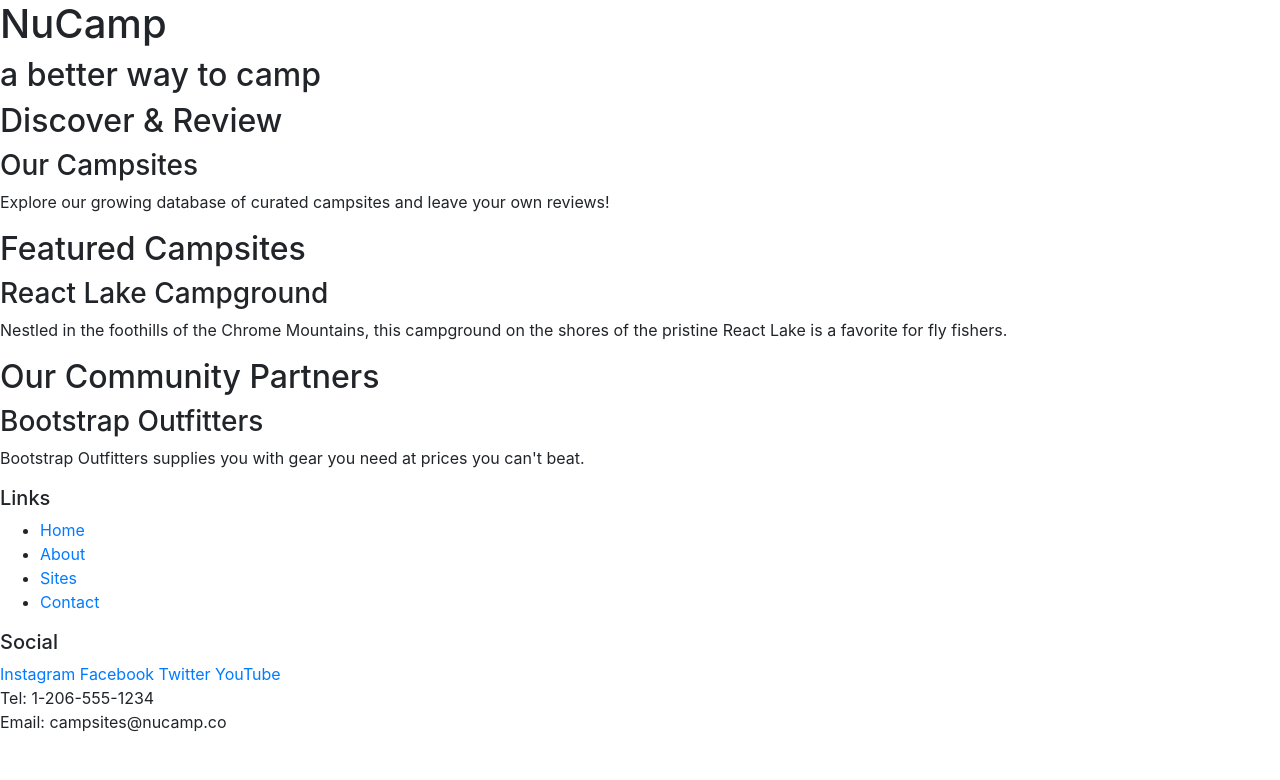
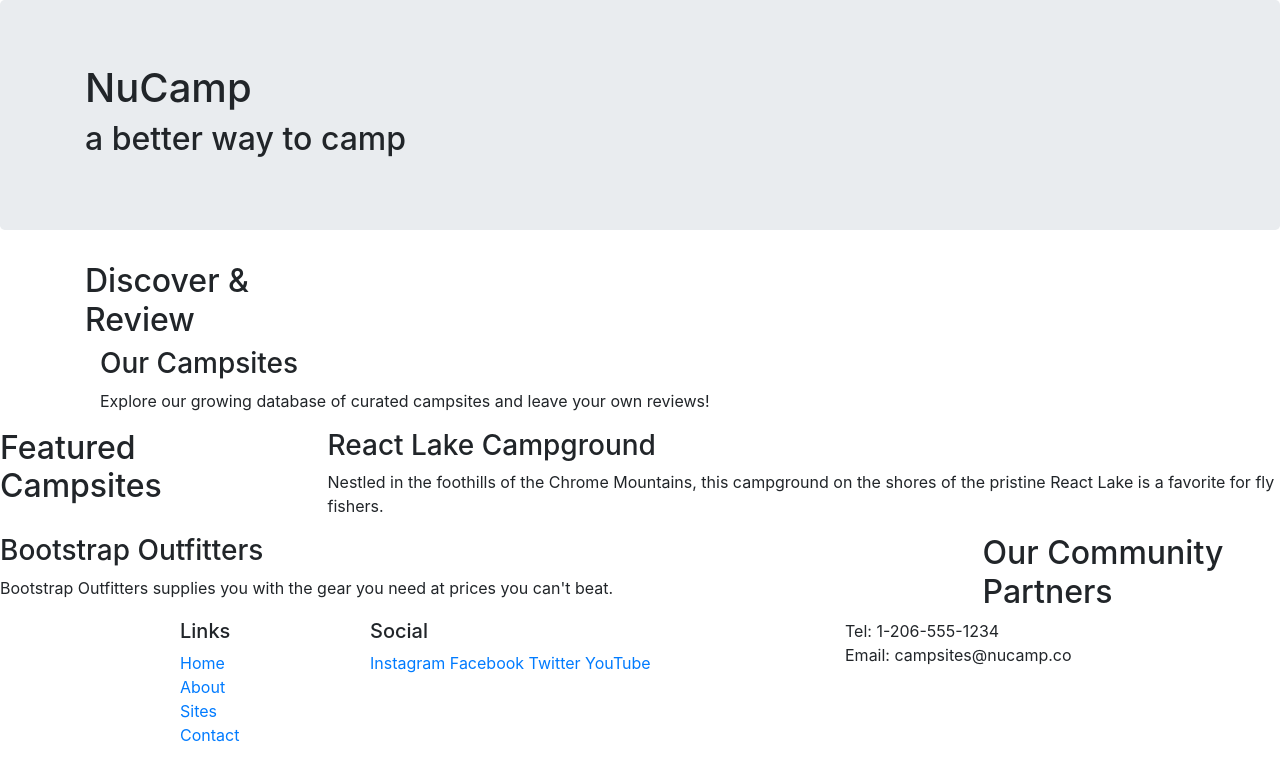
Before and after one commit to Codelife808/nucampsite, a website: page index.html in a window 1280 px wide. Drawn offline with nearby package versions, Linux system fonts and the light colour scheme.

Commit message:
Bootstrap Grid

```diff
--- a/index.html
+++ b/index.html
@@ -13,51 +13,74 @@
 </head>
 <body>
 
-    <header>
-        <div>
+    <header class="jumbotron">
+        <div class="container">
+            <div class="row">
+                <div class="col">
                     <h1>NuCamp</h1>
                     <h2>a better way to camp</h2>
                 </div>
+            </div>
+        </div>
     </header>
 
-    <div>
+    <div class="container">
+        <div class="row">
+            <div class="col-sm-4 order-sm-last col-md-3">
                 <h2>Discover & Review</h2>
+            </div>
+            </div>
+            <div class="col">
                 <h3>Our Campsites</h3>
                 <p>Explore our growing database of curated campsites and leave your own reviews!</p>
             </div>
+        </div>
 
-    <div>
+        <div class="row">
+            <div class="col-sm-4 col-md-3">
                 <h2>Featured Campsites</h2>
+            </div>
+            <div class="col">
                 <h3>React Lake Campground</h3>
                 <p>Nestled in the foothills of the Chrome Mountains, this campground on the shores of the pristine React Lake is a favorite for fly fishers.</p>
             </div>
+        </div>
 
-    <div>
+        <div class="row">
+            <div class="col-sm-4 order-sm-last col-md-3">
                 <h2>Our Community Partners</h2>
+            </div>
+            <div class="col">
                 <h3>Bootstrap Outfitters</h3>
-        <p>Bootstrap Outfitters supplies you with gear you need at prices you can't beat.</p>
+                <p>Bootstrap Outfitters supplies you with the gear you need at prices you can't beat.</p>
+            </div>
+        </div>
     </div>
 
     <footer>
-        <div>
+        <div class="container">
+            <div class="row">
+                <div class="col-4 col-sm-2 offset-1">
                     <h5>Links</h5>
-            <ul>
+                    <ul class="list-unstyled">
                         <li><a href="#">Home</a></li>
                         <li><a href="#">About</a></li>
                         <li><a href="#">Sites</a></li>
                         <li><a href="#">Contact</a></li>
                     </ul>
                 </div>
-        <div>
+                <div class="col-6 col-sm-5">
                     <h5>Social</h5>
                     <a href="http://instagram.com/">Instagram</a>
                     <a href="http://facebook.com/">Facebook</a>
                     <a href="http://twitter.com/">Twitter</a>
                     <a href="http://youtube.com/">YouTube</a>
                 </div>
-        <div>
+                <div class="col-sm-4">
                     Tel: 1-206-555-1234<br />
                     Email: campsites@nucamp.co
+                </div>
+           </div>
         </div>
     </footer>
 
```
Lines whose indentation alone changed are shown as unchanged.
